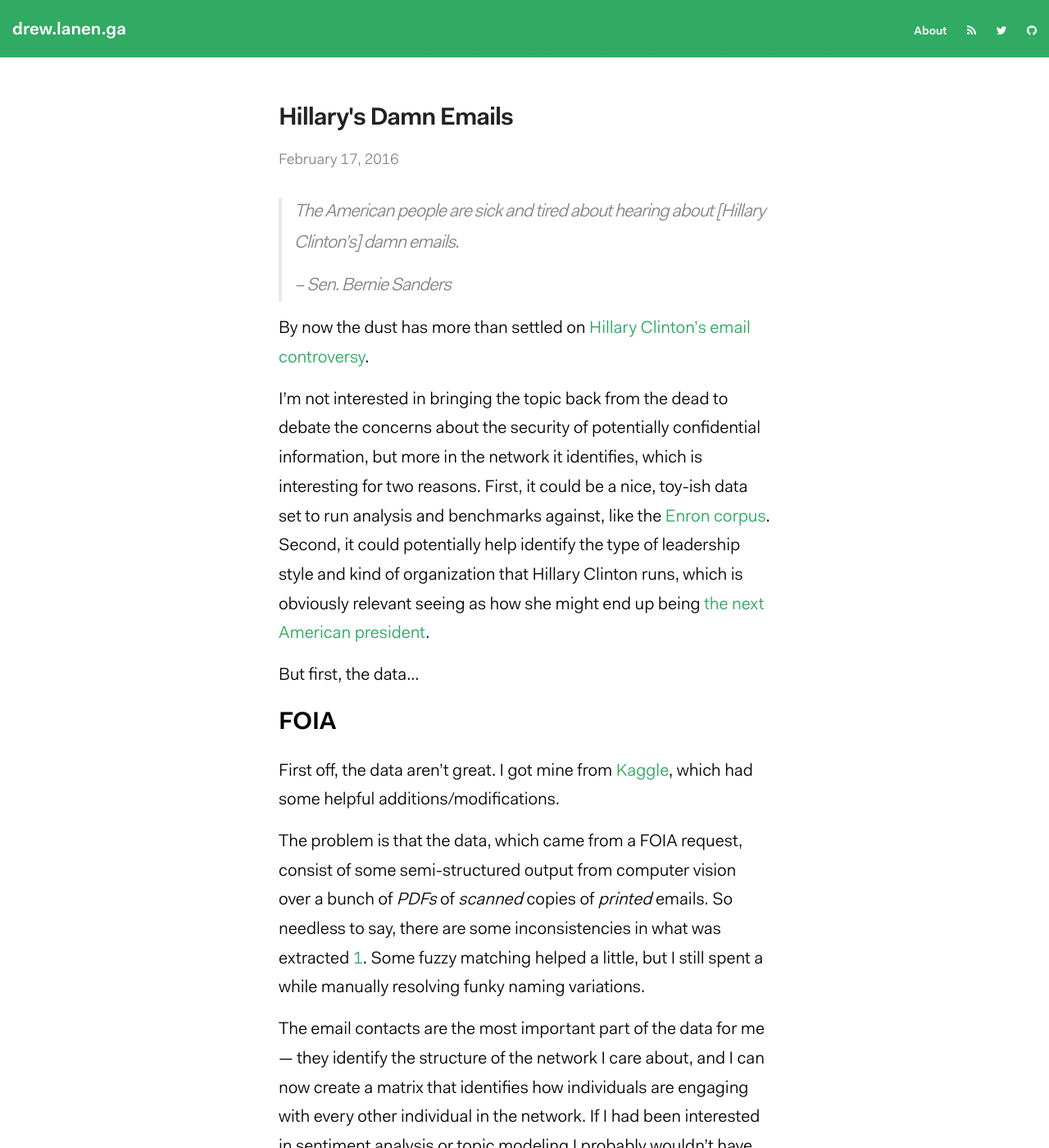
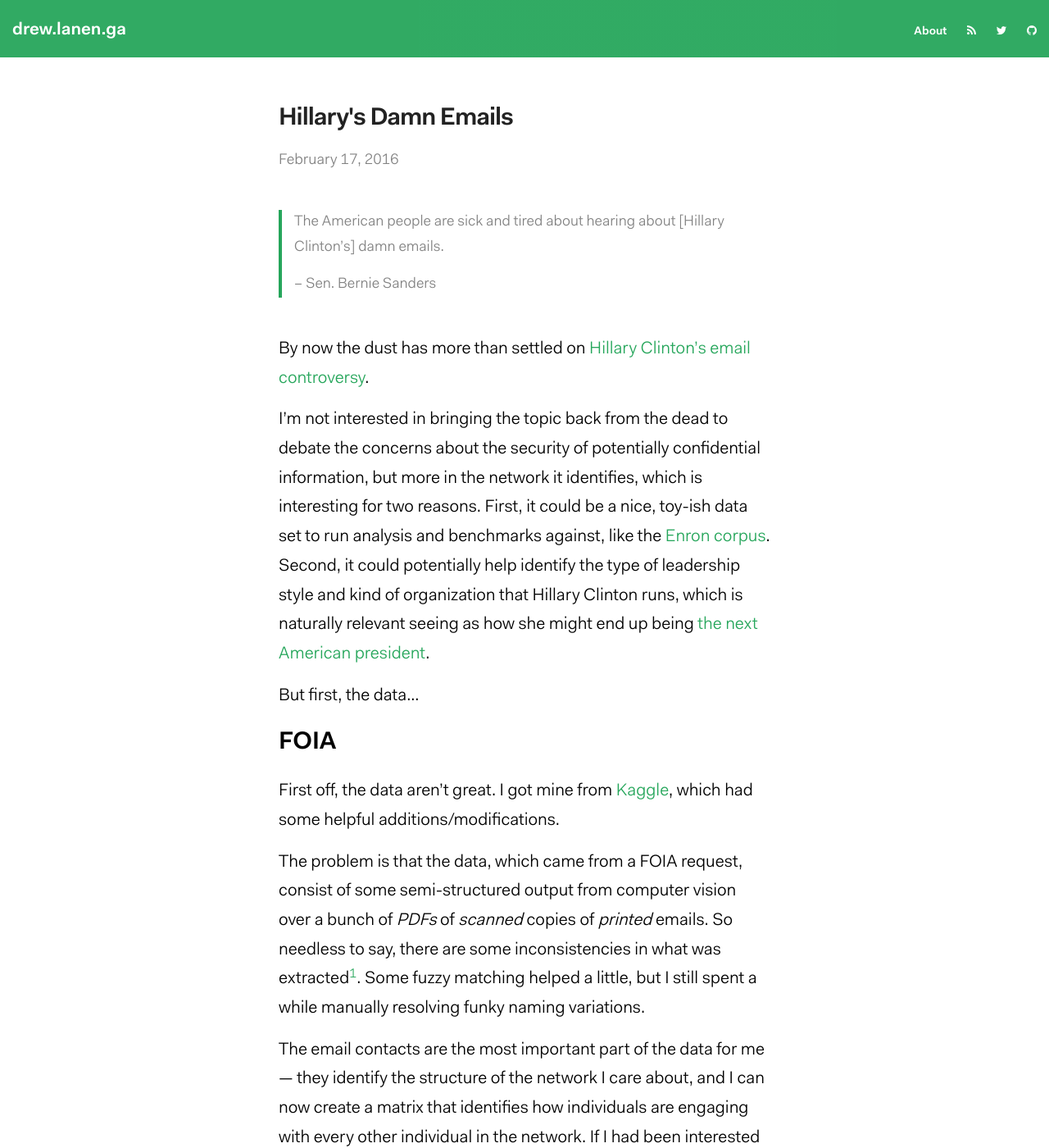
Before and after one commit to drewlanenga/drewlanenga.github.io, a Jekyll site: the page built from _posts/2016-02-17-hillary-emails.md, in a window 1280 px wide and 1400 px high. Shown: the whole window at 82% size. Built offline with Jekyll 4.4.1, drawn with Linux system fonts in a browser that asks for light colours; comment, search, counter and statistics services are not loaded; some of the changed text lies outside the part shown.

Commit message:
edits to bash, hillary email and network science posts

```diff
--- a/_layouts/post.html
+++ b/_layouts/post.html
@@ -16,9 +16,11 @@ layout: default
 
   <div class="related">
     <h2>Related</h2>
-    {% for post in site.related_posts limit:3 %}
+    {% for post in site.related_posts limit:4 %}
+      {% if post.draft != true %}
       <li><a href="{{ post.url }}" title="{{ post.title }}">{{ post.title }}
        &nbsp; <span class="post-meta">{{ post.date | date: "%B %d, %Y" }}</span></a>
+      {% endif %}
     {% endfor %}
   </div>
 
--- a/_posts/2016-02-17-hillary-emails.md
+++ b/_posts/2016-02-17-hillary-emails.md
@@ -13,7 +13,7 @@ categories: general
 
 By now the dust has more than settled on [Hillary Clinton's email controversy](https://en.wikipedia.org/wiki/Hillary_Clinton_email_controversy).
 
-I'm not interested in bringing the topic back from the dead to debate the concerns about the security of potentially confidential information, but more in the network it identifies, which is interesting for two reasons.  First, it could be a nice, toy-ish data set to run analysis and benchmarks against, like the [Enron corpus](https://www.cs.cmu.edu/~./enron/).  Second, it could potentially help identify the type of leadership style and kind of organization that Hillary Clinton runs, which is obviously relevant seeing as how she might end up being [the next American president](http://projects.fivethirtyeight.com/election-2016/national-primary-polls/democratic/).
+I'm not interested in bringing the topic back from the dead to debate the concerns about the security of potentially confidential information, but more in the network it identifies, which is interesting for two reasons.  First, it could be a nice, toy-ish data set to run analysis and benchmarks against, like the [Enron corpus](https://www.cs.cmu.edu/~./enron/).  Second, it could potentially help identify the type of leadership style and kind of organization that Hillary Clinton runs, which is naturally relevant seeing as how she might end up being [the next American president](http://projects.fivethirtyeight.com/election-2016/national-primary-polls/democratic/).
 
 But first, the data...
 
--- a/_sass/_base.scss
+++ b/_sass/_base.scss
@@ -158,14 +158,38 @@ a {
  */
 blockquote {
     color: $grey-color;
-    border-left: 4px solid $grey-color-light;
+    border-left: 4px solid $brand-color;
     padding-left: $spacing-unit / 2;
-    font-size: 22px;
-    letter-spacing: -1px;
-    font-style: italic;
+    font-size: 18px;
+    /*letter-spacing: -1px;*/
+    margin: $spacing-unit * 1.5 0;
 
     > :last-child {
         margin-bottom: 0;
+    }
+}
+
+/**
+ * Footnotes
+ */
+
+sup {
+    top: -0.5em;
+    font-size: 75%;
+    position: relative;
+}
+
+#footnotes {
+    margin-top: $spacing-unit;
+}
+.footnotes {
+    font-size: 18px;
+
+    ol {
+        font-weight: bold;
+    }
+    li p {
+        font-weight: normal;
     }
 }
 
--- a/index.html
+++ b/index.html
@@ -16,15 +16,17 @@ layout: default
 
   <ul id="post-list">
     {% for post in paginator.posts %}
+      {% if post.draft != true %}
       <li>
         <a href="{{ post.url | prepend: site.baseurl }}">
         <aside class="dates">{{ post.date | date: "%b %-d" }}</aside>
         </a>
-        <a href="{{ post.url | prepend: site.baseurl }}">{{ post.title }} <h2>{{ post.description }}</h2></a>
+        <a href="{{ post.url | prepend: site.baseurl }}">{{ post.title }}:^{{ post.draft }}^ <h2>{{ post.description }}</h2></a>
         <!-- <p>
         {{ post.content | truncatewords: 50 }}
         </p> -->
       </li>
+      {% endif %}
     {% endfor %}
   </ul>
 
```
Also changed, not shown: other parts of _posts/2016-02-17-hillary-emails.md (+13 -6 lines), _posts/2016-02-01-bash-in-R.md (+1 -1 lines), _posts/2016-02-20-network-science.md (added, +89 -0 lines), about.md (+2 -2 lines), 7 other files.
